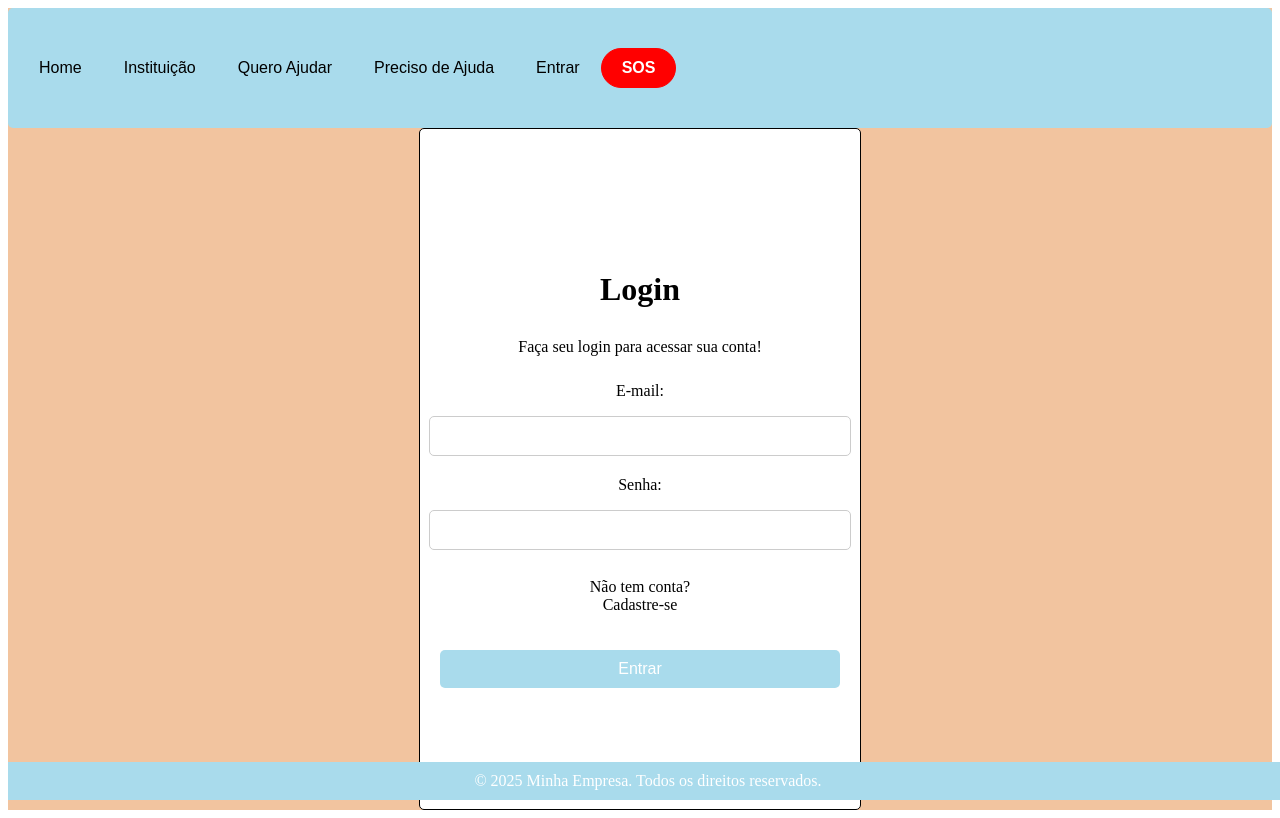
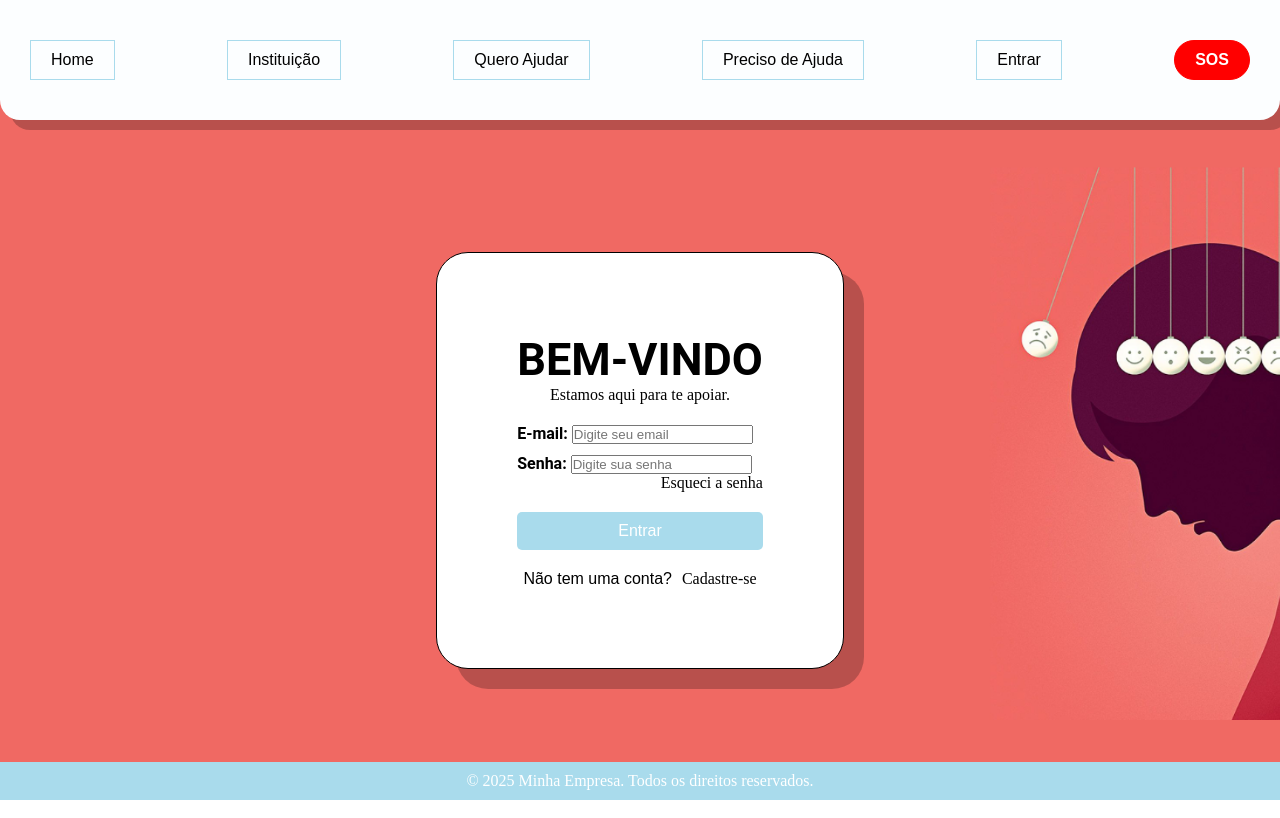
Before and after one commit to saulomunizdev/LAR, a React (Vite) app: page /login in a window 1280 px wide. Built offline with nearby package versions, Linux system fonts and the light colour scheme.

Commit message:
Update jean integrador

```diff
--- a/src/Pages/Login.tsx
+++ b/src/Pages/Login.tsx
@@ -1,27 +1,75 @@
 import Cabecalho from "../Components/Cabecalho";
 import Rodape from "../Components/Rodape";
+import { useState } from "react";
+import style from '../Style/jean.module.css'
+
+function Login () {
+
+    const [login, setLogin] = useState('Login')
+
+    return(
+        <div className={style.containerLogin}>
+        <Cabecalho />
+
+        <div className={style.loginGeral}>
+
+            <div className={style.loginCard}>
+                <div className={style.bemVindo}>
+                    <p>BEM-VINDO</p>
+                    <span>Estamos aqui para te apoiar.</span>
+                </div>
+                <div className={style.form}>
+                    <div className={style.formDiv}>
+                    {
+                        login === 'Login'?(
+                            <></>
+                        ) : (
+                    <div className={style.email}>
+                        <label>Nome:</label> <input className="divInput" type="text" placeholder="Digite seu nome" />
+                    </div>
+                        )
+                    }
+
+                    <div className={style.email}>
+                        <label>E-mail:</label> <input className="divInput" type="email" placeholder="Digite seu email" />
+                    </div>
+                    <div className={style.email}>
+                        <label>Senha:</label> <input className="divInput" type="password"  placeholder="Digite sua senha" />
+                    </div>
+                    </div>
+                    <div className={style.esqueciSenha}>
+                        <span onClick={()=>{}} className="botaoCadastro">Esqueci a senha</span>
+                   </div>
+                </div>
 
 
 
-function Login () {
-    return(
-        <div className="loginGeral">
-            <Cabecalho />
-            <div className="login-card">
-                <div className="login">
-                    <h1>Login</h1>
-                    <p>Faça seu login para acessar sua conta!</p>
-                    <p>E-mail:</p> <input className="divInput" type="text" />
-                    <p>Senha:</p> <input className="divInput" type="password" />
-                    <br />
-                    Não tem conta? <a href="/cadastro">Cadastre-se</a>
-                    <br /><br />
-                    <button>Entrar</button>
+                    <div className={style.containerCadastreSe}>
 
-                </div>
+                        <button >{
+                            login === 'Login'? 'Entrar' : 'Cadastrar'
+                            }</button>
+                    </div>
+
+                    {
+                        login === 'Login'? (
+                            <div className={style.cadastreSe}>
+                              <p>Não tem uma conta?  </p>  <span onClick={()=>setLogin('Cadastre-se')} className="botaoCadastro">Cadastre-se</span>
+                            </div>
+
+                        ) : (
+
+                            <div className={style.cadastreSe}>
+                              <p> Já tenho uma conta. </p>  <span onClick={()=>setLogin('Login')} className="botaoCadastro">Login</span>
+                            </div>
+                        )
+                    }
+
             </div>
-            <Rodape />
+
         </div>
+         <Rodape />
+     </div>
     )
 }
 
--- a/src/Style/jean.module.css
+++ b/src/Style/jean.module.css
@@ -0,0 +1,125 @@
+.containerLogin{
+  display: flex;
+  flex-direction: column;
+  height: 100dvh;
+  background-image: url(../assets/bgLogin2.png);
+  background-repeat: no-repeat;
+  background-attachment: fixed;
+  background-size: cover;
+
+}
+
+.loginGeral{
+  height: 100%;
+  display: flex;
+  justify-content: center;
+  align-items: center;
+}
+
+.loginCard {
+  display: flex;
+  flex-direction: column;
+  padding: 80px;
+  border: 1px solid black;
+  border-radius: 32px;
+  background-color: #FFF;
+  box-shadow: 20px 20px 0px 0px rgba(0, 0, 0, 0.233);
+}
+.bemVindo{
+  display: flex;
+  justify-content: center;
+  align-items: center;
+  flex-direction: column;
+  font-family: "Roboto", sans-serif;
+}
+.bemVindo > p{
+  font-size: 45px;
+  font-weight: bold;
+}
+
+.bemVindo > span{
+  font-family: cursive;
+}
+
+.form{
+  display: flex;
+  flex-direction: column;
+
+}
+
+.formDiv{
+  display: flex;
+  flex-direction: column;
+  margin: 20px 0px 0px 0px;
+  gap: 10px;
+}
+.email{
+  font-family: "Roboto", sans-serif;
+  font-weight: bold;
+}
+
+.containerCadastreSe{
+  display: flex;
+  flex-direction: column;
+  font-family: cursive;
+  gap: 10px;
+  margin: 20px 0px;
+
+
+}
+
+.cadastreSe{
+  display: flex;
+  justify-content: center;
+  align-items: center;
+  gap: 10px;
+}
+
+.cadastreSe > p{
+  margin: 0;
+  padding: 0;
+  font-family: sans-serif;
+}
+
+.cadastreSe > span{
+  cursor: pointer;
+}
+
+.esqueciSenha{
+  display: flex;
+  justify-content: end;
+}
+
+.botaoCadastro{
+  color: rgb(23, 140, 218);
+  font-family: sans-serif;
+}
+
+.botaoCadastro:hover{
+  text-decoration: underline;
+}
+
+
+.loginCard .divInput{
+  width: 100%;
+  padding: 10px;
+  margin-bottom: 10px;
+  border: 1px solid #ccc;
+  border-radius: 5px;
+  font-size: 16px;
+}
+
+.loginCard button{
+  width: 100%;
+  padding: 10px;
+  background-color: #A9DBEC;
+  color: white;
+  border: none;
+  border-radius: 5px;
+  font-size: 16px;
+  cursor: pointer;
+}
+
+.loginCard button:hover{
+  background-color: #757575;
+}
--- a/src/Style/style.css
+++ b/src/Style/style.css
@@ -1,14 +1,26 @@
+*{
+margin:0;
+padding: 0;
+box-sizing: border-box;
+outline: none;
+text-decoration: none;
+
+}
+
+
 /* CABEÇALHO */
 
 .cabecalho {
   display: flex;
   flex-direction: row;
-    /* justify-content: end; */
+  gap: 10px;
+  justify-content: space-between;
   align-items: center;
-    background-color: #A9DBEC;
-    padding: 10px;
-    border-radius: 5px;
+  background-color: #fcfeff;
+  padding: 60px 30px;
+  border-radius: 0px 0px 20px 20px ;
   height: 100px;
+  box-shadow: 10px 10px 0px 0px rgba(0, 0, 0, 0.233);
 }
 
 .cab-menu1, .cab-menu2 {
@@ -32,21 +44,7 @@
   }
 
 
-  .login {
-    display: flex;
-    flex-direction: column;
-    align-items: center;
-    justify-content: center;
-    height: 80vh;
-  }
 
-  .cadastro {
-    display: flex;
-    flex-direction: column;
-    align-items: center;
-    justify-content: center;
-    height: 50vh;
-  }
 
 /* COMPLEMENTO INSTITUIÇÃO */
 
@@ -102,60 +100,8 @@ button:hover {
 }
 
 
-/* CSS LOGIN E CADASTRO */
-.loginGeral{
-  background: #F2C49F;
-}
-.login-card {
-    width: 400px;
-    margin: 0 auto;
-    padding: 20px;
-    border: 1px solid black;
-    border-radius: 5px;
-    background-color: #FFF;
 
-  }
-  .login-card h1{
-    text-align: center;
-    margin-bottom: 20px;
-  }
 
-  .login-card .divInput{
-    width: 100%;
-    padding: 10px;
-    margin-bottom: 10px;
-    border: 1px solid #ccc;
-    border-radius: 5px;
-    font-size: 16px;
-  }
-
-  .login-card button{
-    width: 100%;
-    padding: 10px;
-    background-color: #A9DBEC;
-    color: white;
-    border: none;
-    border-radius: 5px;
-    font-size: 16px;
-    cursor: pointer;
-  }
-
-  .login-card button:hover{
-    background-color: #757575;
-  }
-
-  .login-card p{
-    text-align: center;
-    margin-top: 10px;
-  }
-
-  .login-card a{
-    color: black;
-    text-decoration: none;
-  }
-  .login-card a:hover{
-    text-decoration: underline;
-  }
 
     /* CSS FormQueroAjuda */
 
```
Also changed, not shown: src/assets/bgLogin2.png (added), src/assets/image1.png (added). Lines whose indentation alone changed are shown as unchanged.
